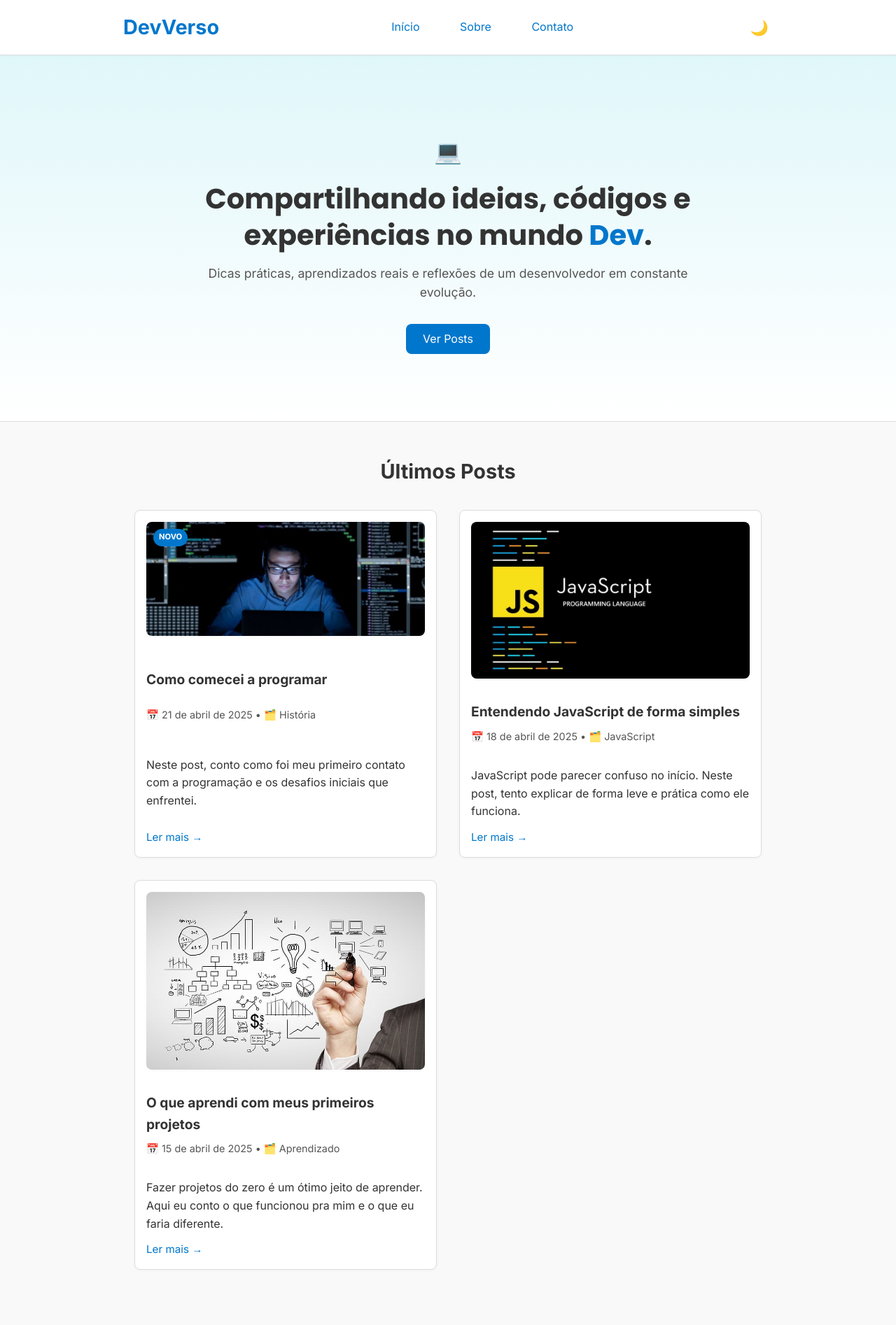
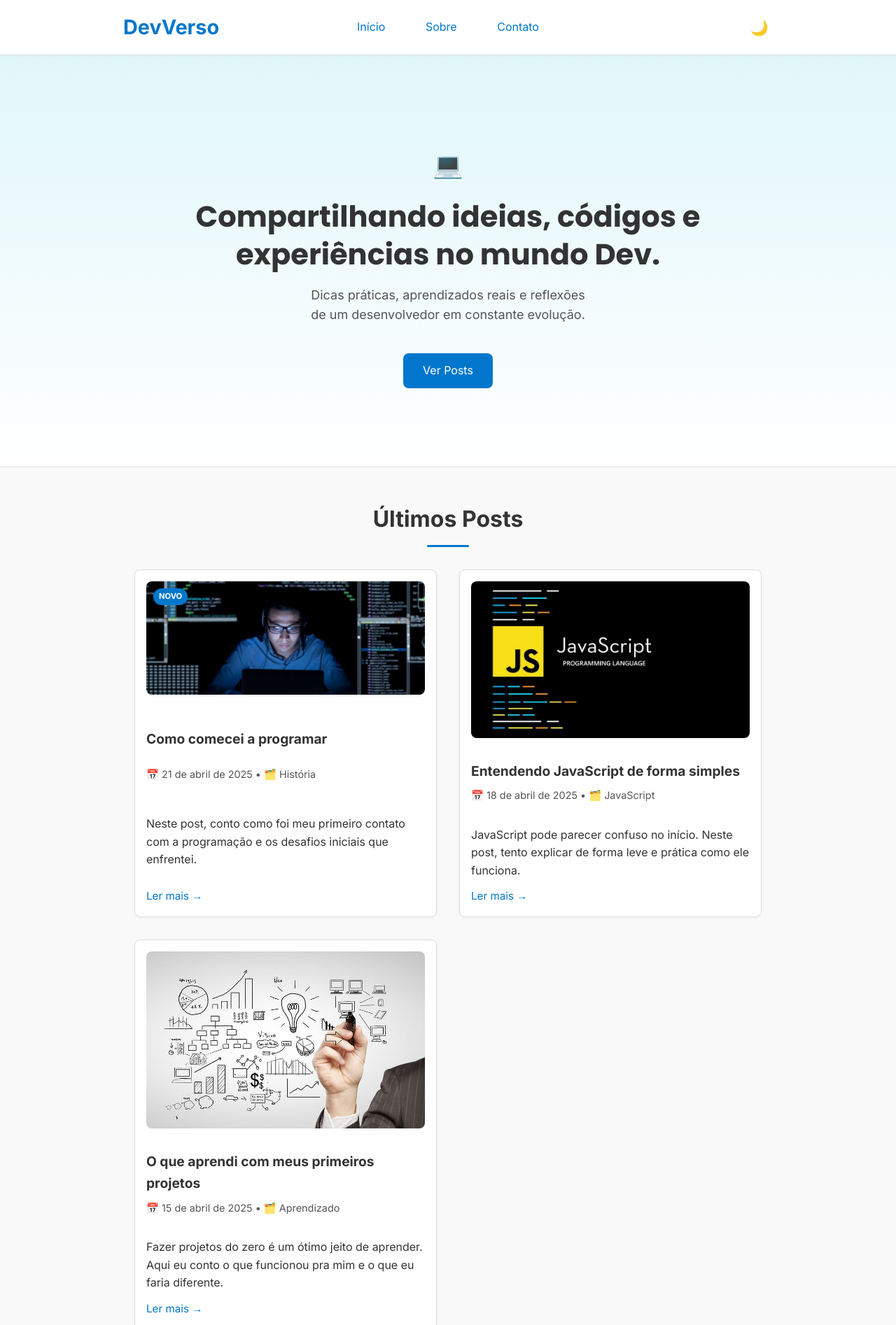
Before and after one commit to gabrielsilvacodes/devverso, a plain HTML site: page blog/index.html in a window 1280 px wide. Shown: the top 1894 px of the page at 70% size. Drawn offline with Linux system fonts and the light colour scheme.

Commit message:
algumas correções

```diff
--- a/css/about.css
+++ b/css/about.css
@@ -1,10 +1,11 @@
 /* =========================
    ABOUT – Conteúdo da página Sobre
 ========================= */
+/* DEBUG VISUAL TEMPORÁRIO */
 
 .about-section {
   padding: 4rem 1rem 2rem;
-  max-width: 960px;
+  max-width: var(--container-max-width);
   margin: 0 auto;
 }
 
--- a/css/base.css
+++ b/css/base.css
@@ -2,7 +2,6 @@
    VARIÁVEIS GLOBAIS
 ========================= */
 :root {
-  /* Cores principais */
   --color-primary: #0077cc;
   --color-secondary: #00a896;
   --color-bg: #f9f9f9;
@@ -13,24 +12,19 @@
   --color-border: #ddd;
   --color-text-contrast: #ffffff;
 
-  /* Fundo especial */
   --color-hero: linear-gradient(to bottom, #e0f7fa, #ffffff);
 
-  /* Estilo e layout */
   --radius-base: 8px;
   --radius-pill: 20px;
   --shadow-card: 0 1px 4px rgba(0, 0, 0, 0.04);
 
-  /* Tipografia */
   --font-main: "Inter", sans-serif;
   --font-alt: "Poppins", sans-serif;
 
-  /* Layout e espaçamento */
   --container-max-width: 960px;
   --spacing: 1rem;
   --section-spacing: 3rem;
 
-  /* Transições */
   --transition-fast: 0.2s ease;
   --transition-medium: 0.3s ease;
 }
@@ -157,18 +151,20 @@ header {
 }
 
 header .container {
-  display: flex;
-  justify-content: space-between;
+  display: grid;
+  grid-template-columns: 1fr auto 1fr;
   align-items: center;
-  flex-wrap: wrap;
-  gap: 1.5rem;
-  padding: var(--spacing) 1rem;
+  padding-top: 1rem;
+  padding-bottom: 1rem;
+  min-height: 72px;
+  gap: 1rem;
 }
 
 .logo {
   font-size: 1.8rem;
   font-weight: 700;
   color: var(--color-primary);
+  justify-self: start;
   transition: transform var(--transition-fast);
 }
 
@@ -178,9 +174,10 @@ header .container {
 
 .nav-links {
   display: flex;
-  align-items: center;
   gap: 2rem;
   flex-wrap: wrap;
+  justify-self: center;
+  align-items: center;
 }
 
 .nav-links li a {
@@ -195,11 +192,11 @@ header .container {
   color: var(--color-link-hover);
 }
 
-/* Botão tema */
 #theme-toggle {
   font-size: 1.3rem;
   padding: 0.4rem;
   color: var(--color-primary);
+  justify-self: end;
 }
 
 #theme-toggle:hover {
--- a/css/index.css
+++ b/css/index.css
@@ -3,52 +3,45 @@
 ========================= */
 .hero-section {
   background: var(--color-hero);
-  padding: 5rem 2rem 4rem;
+  padding: 6rem 1.5rem 5rem; /* mais respiro */
   text-align: center;
   border-bottom: 1px solid var(--color-border);
   transition: background var(--transition-medium);
 }
 
-.hero-section .container {
-  max-width: 800px;
-  margin: 0 auto;
-}
-
 .hero-icon {
-  font-size: 2rem;
-  margin-bottom: 1rem;
+  font-size: 2.2rem;
+  margin-bottom: 1.25rem;
 }
 
 .hero-title {
   font-family: var(--font-alt);
-  font-size: clamp(2rem, 5vw, 2.5rem);
+  font-size: clamp(2rem, 5vw, 2.6rem);
   font-weight: 700;
+  line-height: 1.3;
   color: var(--color-text);
   margin-bottom: 1rem;
-  line-height: 1.3;
-}
-
-.hero-title strong {
-  color: var(--color-primary);
+  max-width: 750px;
+  margin-inline: auto;
 }
 
 .hero-subtitle {
-  font-size: 1.1rem;
+  font-size: 1.125rem;
   color: var(--color-text-light);
-  margin-bottom: 2rem;
-  line-height: 1.5;
+  margin-bottom: 2.5rem;
+  line-height: 1.6;
+  max-width: 700px;
+  margin-inline: auto;
 }
 
 .hero-button {
   display: inline-block;
   background-color: var(--color-primary);
   color: var(--color-text-contrast);
-  padding: 0.75rem 1.5rem;
+  padding: 0.75rem 1.75rem;
   border-radius: var(--radius-base);
   font-weight: 500;
   font-size: 1rem;
-  line-height: 1.2;
-  text-align: center;
   transition: background-color var(--transition-fast),
     transform var(--transition-fast);
 }
@@ -56,7 +49,7 @@
 .hero-button:hover,
 .hero-button:focus-visible {
   background-color: var(--color-link-hover);
-  transform: translateY(-2px);
+  transform: translateY(-3px);
   outline: none;
 }
 
@@ -68,19 +61,201 @@
 }
 
 .posts-container h2 {
-  margin-bottom: 2rem;
-  font-size: 1.8rem;
+  font-size: clamp(1.6rem, 4vw, 2rem);
   text-align: center;
   color: var(--color-text);
+  margin-bottom: 2rem;
+  position: relative;
+}
+
+.posts-container h2::after {
+  content: "";
+  display: block;
+  width: 60px;
+  height: 3px;
+  background-color: var(--color-primary);
+  margin: 0.5rem auto 0;
+  border-radius: 2px;
 }
 
 #posts-list {
   display: grid;
   grid-template-columns: repeat(auto-fit, minmax(280px, 1fr));
   gap: 2rem;
-  max-width: 1200px;
+  padding: 0 1rem;
   margin: 0 auto;
+  max-width: 960px;
+}
+
+/* =========================
+   HOME – Cards de Postagem
+========================= */
+.post-card {
+  background-color: var(--color-bg-card);
+  border: 1px solid var(--color-border);
+  border-radius: var(--radius-base);
+  padding: 1rem;
+  box-shadow: var(--shadow-card);
+  display: flex;
+  flex-direction: column;
+  justify-content: space-between;
+  transition: transform var(--transition-fast),
+    box-shadow var(--transition-fast);
+}
+
+.post-card:hover {
+  transform: translateY(-4px);
+  box-shadow: var(--shadow-elevated);
+}
+
+.post-image-wrapper {
+  position: relative;
+}
+
+.post-image {
+  width: 100%;
+  height: 180px;
+  object-fit: cover;
+  border-radius: var(--radius-base);
+  margin-bottom: 0.75rem;
+}
+
+.badge {
+  position: absolute;
+  top: 10px;
+  left: 10px;
+  background-color: var(--color-primary);
+  color: var(--color-text-contrast);
+  font-size: 0.7rem;
+  padding: 0.2rem 0.5rem;
+  border-radius: var(--radius-pill);
+  font-weight: bold;
+  text-transform: uppercase;
+}
+
+.post-card h3 {
+  margin-bottom: 0.5rem;
+  color: var(--color-text);
+  font-size: 1.2rem;
+}
+
+.post-meta {
+  font-size: 0.85rem;
+  color: rgba(128, 128, 128, 0.8);
+  margin-bottom: 0.5rem;
+}
+
+.post-summary {
+  font-size: 1rem;
+  margin-bottom: 0.75rem;
+  display: -webkit-box;
+  -webkit-line-clamp: 3;
+  -webkit-box-orient: vertical;
+  overflow: hidden;
+}
+
+.read-more {
+  align-self: flex-start;
+  color: var(--color-primary);
+  font-weight: 500;
+  font-size: 0.95rem;
+  transition: color var(--transition-fast);
+}
+
+.read-more:hover,
+.read-more:focus-visible {
+  color: var(--color-link-hover);
+  outline: none;
+}
+/* =========================
+   HOME – Hero Section
+========================= */
+.hero-section {
+  background: var(--color-hero);
+  padding: 6rem 1.5rem 5rem;
+  text-align: center;
+  border-bottom: 1px solid var(--color-border);
+  transition: background var(--transition-medium);
+}
+
+.hero-icon {
+  font-size: 2.2rem;
+  margin-bottom: 1.25rem;
+}
+
+.hero-title {
+  font-family: var(--font-alt);
+  font-size: clamp(2rem, 5vw, 2.6rem);
+  font-weight: 700;
+  line-height: 1.3;
+  color: var(--color-text);
+  margin-bottom: 1rem;
+  max-width: 750px;
+  margin-inline: auto;
+  text-wrap: balance;
+}
+
+.hero-subtitle {
+  font-size: 1.125rem;
+  color: var(--color-text-light);
+  margin-bottom: 2.5rem;
+  line-height: 1.6;
+  max-width: 700px;
+  margin-inline: auto;
+  text-wrap: balance;
+}
+
+.hero-button {
+  display: inline-block;
+  background-color: var(--color-primary);
+  color: var(--color-text-contrast);
+  padding: 0.75rem 1.75rem;
+  border-radius: var(--radius-base);
+  font-weight: 500;
+  font-size: 1rem;
+  transition: background-color var(--transition-fast),
+    transform var(--transition-fast);
+}
+
+.hero-button:hover,
+.hero-button:focus-visible {
+  background-color: var(--color-link-hover);
+  transform: translateY(-3px);
+  outline: none;
+}
+
+/* =========================
+   HOME – Lista de Posts
+========================= */
+.posts-container {
+  padding-top: var(--section-spacing);
+}
+
+.posts-container h2 {
+  font-size: clamp(1.6rem, 4vw, 2rem);
+  text-align: center;
+  color: var(--color-text);
+  margin-bottom: 2rem;
+  position: relative;
+}
+
+.posts-container h2::after {
+  content: "";
+  display: block;
+  width: 60px;
+  height: 3px;
+  background-color: var(--color-primary);
+  margin: 0.75rem auto 0;
+  border-radius: 2px;
+}
+
+#posts-list {
+  display: grid;
+  grid-template-columns: repeat(auto-fill, minmax(280px, 1fr));
+  gap: 2rem;
   padding: 0 1rem;
+  margin: 0 auto;
+  max-width: 960px;
   align-items: stretch;
 }
 
@@ -150,14 +325,15 @@
   -webkit-line-clamp: 3;
   -webkit-box-orient: vertical;
   overflow: hidden;
+  text-overflow: ellipsis;
 }
 
 .read-more {
   align-self: flex-start;
   color: var(--color-primary);
   font-weight: 500;
+  font-size: 0.95rem;
   transition: color var(--transition-fast);
-  font-size: 0.95rem;
 }
 
 .read-more:hover,
@@ -165,3 +341,10 @@
   color: var(--color-link-hover);
   outline: none;
 }
+
+/* =========================
+   HOME – Dark Mode
+========================= */
+[data-theme="dark"] .post-image {
+  filter: brightness(0.9);
+}
--- a/css/styles.css
+++ b/css/styles.css
@@ -1,6 +1,6 @@
-@import url("base.css");
-@import url("index.css");
-@import url("about.css");
-@import url("contact.css");
-@import url("post.css");
-@import url("404.css");
+@import url("./base.css");
+@import url("./index.css");
+@import url("./about.css");
+@import url("./contact.css");
+@import url("./post.css");
+@import url("./404.css");
```
Also changed, not shown: blog/404.html (+1 -0 lines), blog/about.html (+1 -1 lines), blog/contact.html (+1 -1 lines), blog/index.html (+0 -1 lines), blog/post.html (+1 -1 lines).
